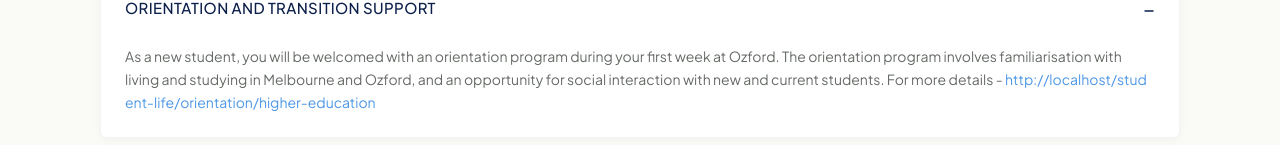
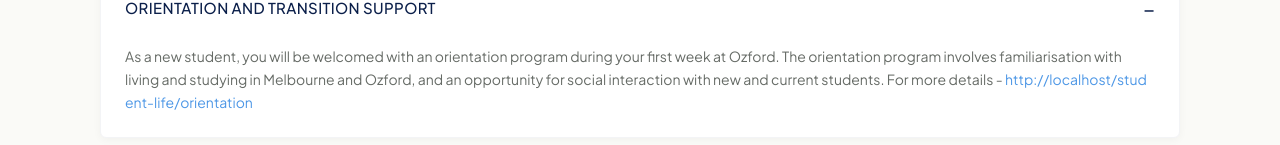
Before and after one commit to Abhij9920/ohie_web, a Next.js app: page /student-life/student-services-support in a window 1280 px wide. Shown: the part 655-800 px from the top of the page. Built offline with nearby package versions, Linux system fonts and the light colour scheme.

Commit message:
feat: implement fees information page and student services support page

```diff
--- a/app/fees/page.tsx
+++ b/app/fees/page.tsx
@@ -17,7 +17,7 @@
             title: "Online Payment – Institute of Higher Education",
             content: (
                 <div className="pt-2 pb-6 px-6">
-                    <a href="https://www.payway.com.au/hpp/enter-payment-details/5uWo7BXJOGt1hHgNX0cGBA/enter-payment-details" className="text-[#4D97E6] text-[16px] hover:underline mb-6 block font-medium">
+                    <a href="http://www.payway.com.au/MakePayment?BillerCode=140145" className="text-[#4D97E6] text-[16px] hover:underline mb-6 block font-medium">
                         Click here to make a payment
                     </a>
                     <h5 className="text-[12px] font-bold text-[#0B1F4A] uppercase tracking-wider mb-3">SECURITY POLICY</h5>
--- a/app/student-life/student-services-support/page.tsx
+++ b/app/student-life/student-services-support/page.tsx
@@ -10,7 +10,7 @@
     title: 'ORIENTATION AND TRANSITION SUPPORT',
     content: (
       <>
-        As a new student, you will be welcomed with an orientation program during your first week at Ozford. The orientation program involves familiarisation with living and studying in Melbourne and Ozford, and an opportunity for social interaction with new and current students. For more details - <DynamicHostLink pathname="/student-life/orientation/higher-education" />
+        As a new student, you will be welcomed with an orientation program during your first week at Ozford. The orientation program involves familiarisation with living and studying in Melbourne and Ozford, and an opportunity for social interaction with new and current students. For more details - <DynamicHostLink pathname="/student-life/orientation" />
       </>
     )
   },
```
